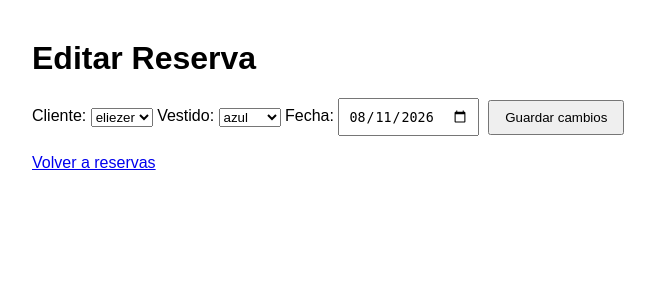
After one commit to eliezelbatista14-ui/programacion-3-proyecto-final, a Flask app: page /reservas/editar/1 in a window 1280 px wide. The commit adds this page. Shown: the top 300 px of the page, without its empty margins (8-663 px from the left). Run offline with Flask 3, Linux system fonts and the light colour scheme; data comes from the database, SQL or seed files in the repository; both versions use the stored data as it was after the commit.

Commit message:
feat: implementar modificación de reservas

```diff
--- a/app.py
+++ b/app.py
@@ -207,7 +207,55 @@ def reservas():
         vestidos=vestidos,
         reservas=reservas
     )
+@app.route("/reservas/editar/<int:id>", methods=["GET", "POST"])
+def editar_reserva(id):
 
+    conexion = conectar_db()
+
+    if request.method == "POST":
+
+        cliente_id = request.form["cliente_id"]
+        vestido_id = request.form["vestido_id"]
+        fecha = request.form["fecha"]
+
+        conexion.execute(
+            """
+            UPDATE reservas
+            SET cliente_id = ?, vestido_id = ?, fecha = ?
+            WHERE id = ?
+            """,
+            (cliente_id, vestido_id, fecha, id)
+        )
+
+        conexion.commit()
+        conexion.close()
+
+        return redirect("/reservas")
+
+    reserva = conexion.execute(
+        """
+        SELECT * FROM reservas
+        WHERE id = ?
+        """,
+        (id,)
+    ).fetchone()
+
+    clientes = conexion.execute(
+        "SELECT * FROM clientes"
+    ).fetchall()
+
+    vestidos = conexion.execute(
+        "SELECT * FROM vestidos"
+    ).fetchall()
+
+    conexion.close()
+
+    return render_template(
+        "editar_reserva.html",
+        reserva=reserva,
+        clientes=clientes,
+        vestidos=vestidos
+    )
 
 if __name__ == "__main__":
     crear_tabla()
--- /dev/null
+++ b/templates/editar_reserva.html
@@ -0,0 +1,83 @@
+<!DOCTYPE html>
+<html lang="es">
+
+<head>
+    <meta charset="UTF-8">
+
+    <title>Editar Reserva</title>
+
+    <link
+        rel="stylesheet"
+        href="{{ url_for('static', filename='style.css') }}"
+    >
+</head>
+
+<body>
+
+    <h1>Editar Reserva</h1>
+
+    <form
+        action="/reservas/editar/{{ reserva[0] }}"
+        method="POST"
+    >
+
+        <label>Cliente:</label>
+
+        <select name="cliente_id" required>
+
+            {% for cliente in clientes %}
+
+            <option
+                value="{{ cliente[0] }}"
+                {% if cliente[0] == reserva[1] %}selected{% endif %}
+            >
+                {{ cliente[1] }}
+            </option>
+
+            {% endfor %}
+
+        </select>
+
+
+        <label>Vestido:</label>
+
+        <select name="vestido_id" required>
+
+            {% for vestido in vestidos %}
+
+            <option
+                value="{{ vestido[0] }}"
+                {% if vestido[0] == reserva[2] %}selected{% endif %}
+            >
+                {{ vestido[1] }}
+            </option>
+
+            {% endfor %}
+
+        </select>
+
+
+        <label>Fecha:</label>
+
+        <input
+            type="date"
+            name="fecha"
+            value="{{ reserva[3] }}"
+            required
+        >
+
+        <button type="submit">
+            Guardar cambios
+        </button>
+
+    </form>
+
+    <br>
+
+    <a href="/reservas">
+        Volver a reservas
+    </a>
+
+</body>
+
+</html>
```
Also changed, not shown: templates/reservas.html (+7 -0 lines), database.db.
